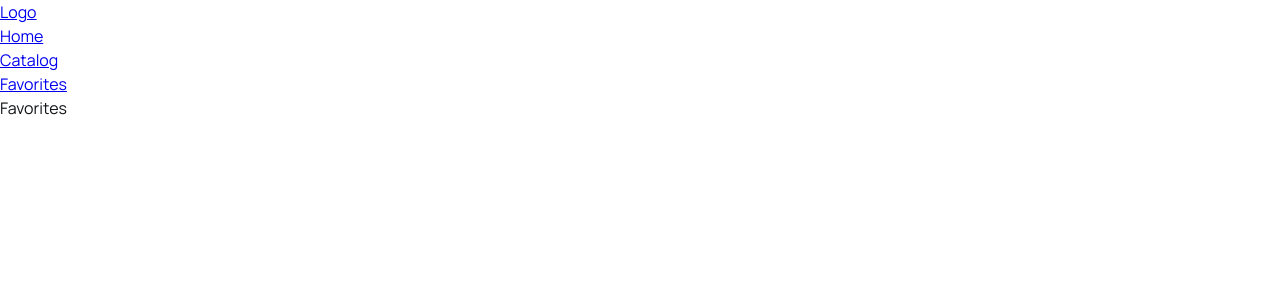
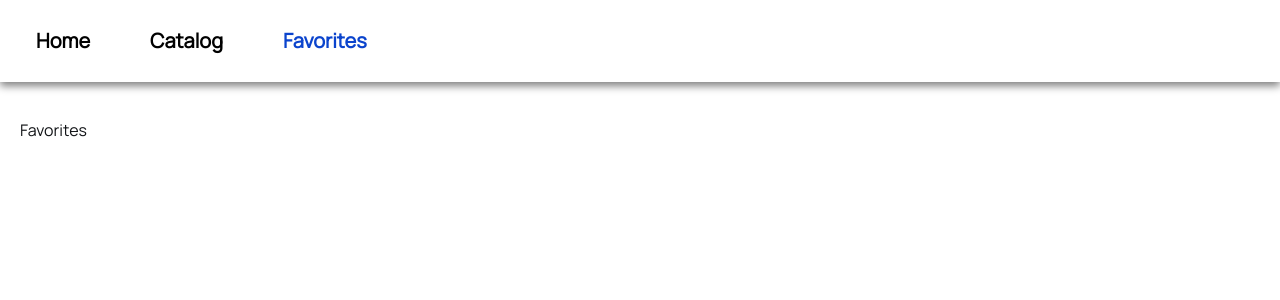
Before and after one commit to Redddeve/car-rental, a React (Create React App) app: page /car-rental/favorites in a window 1280 px wide. Shown: the top 300 px of the page. Built offline with nearby package versions, Linux system fonts and the light colour scheme.

Commit message:
added header
styled layout a little

```diff
--- a/src/components/Header/Header.jsx
+++ b/src/components/Header/Header.jsx
@@ -1,29 +1,28 @@
-import { NavLink } from 'react-router-dom';
+import { StyledHeader, StyledList, StyledNavLink } from './Header.styled';
 
 const Header = () => {
   return (
-    <header>
-      <a href="/">Logo</a>
+    <StyledHeader>
       <nav>
-        <ul>
+        <StyledList>
           <li>
-            <NavLink to="/" aria-label="Go to homepage">
+            <StyledNavLink to="/" aria-label="Go to homepage">
               Home
-            </NavLink>
+            </StyledNavLink>
           </li>
           <li>
-            <NavLink to="/catalog" aria-label="Go to catalog">
+            <StyledNavLink to="/catalog" aria-label="Go to catalog">
               Catalog
-            </NavLink>
+            </StyledNavLink>
           </li>
           <li>
-            <NavLink to="/favorites" aria-label="Go to favorites">
+            <StyledNavLink to="/favorites" aria-label="Go to favorites">
               Favorites
-            </NavLink>
+            </StyledNavLink>
           </li>
-        </ul>
+        </StyledList>
       </nav>
-    </header>
+    </StyledHeader>
   );
 };
 
--- a/src/components/Header/Header.styled.js
+++ b/src/components/Header/Header.styled.js
@@ -0,0 +1,37 @@
+import styled from 'styled-components';
+import { NavLink } from 'react-router-dom';
+
+export const StyledHeader = styled.header`
+  display: flex;
+  align-items: center;
+  box-shadow: gray 0px 4px 8px;
+  gap: 20px;
+  padding: 16px;
+  margin-bottom: 16px;
+  font-size: 18px;
+`;
+
+export const StyledList = styled.ul`
+  display: flex;
+  align-items: center;
+  gap: 20px;
+`;
+
+export const StyledNavLink = styled(NavLink)`
+  display: flex;
+  align-items: center;
+  gap: 10px;
+  padding: 10px 20px;
+  border-radius: 4px;
+  text-decoration: none;
+  font-size: 20px;
+  font-weight: 600;
+  color: black;
+
+  &.active {
+    color: var(--hoverActive);
+  }
+  &:hover:not(.active) {
+    background-color: lightblue;
+  }
+`;
--- a/src/components/Layout.jsx
+++ b/src/components/Layout.jsx
@@ -2,17 +2,25 @@ import Header from 'components/Header/Header';
 import Loader from 'components/Loader';
 import { Suspense } from 'react';
 import { Outlet } from 'react-router-dom';
+import styled from 'styled-components';
 
 const Layout = () => {
   return (
     <>
       <Header />
 
-      <Suspense fallback={<Loader />}>
-        <Outlet />
-      </Suspense>
+      <OutletWrapper>
+        <Suspense fallback={<Loader />}>
+          <Outlet />
+        </Suspense>
+      </OutletWrapper>
     </>
   );
 };
 
 export default Layout;
+
+const OutletWrapper = styled.div`
+  padding: 20px;
+  margin: 0 auto;
+`;
```
